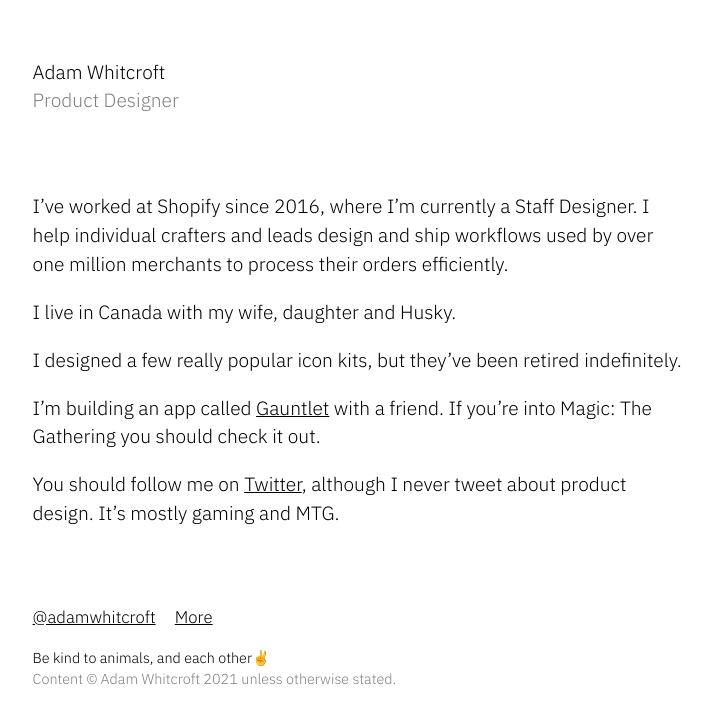
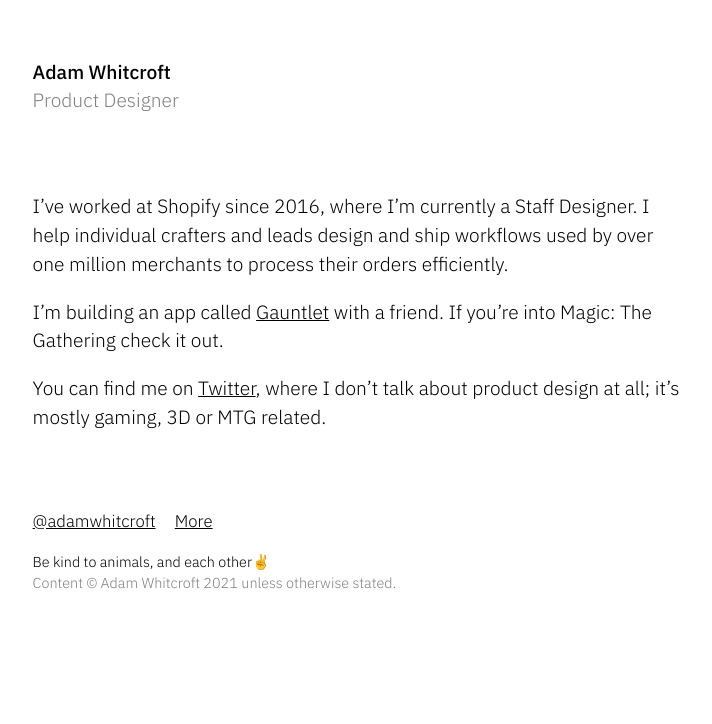
Before and after one commit to AdamWhitcroft/adamwhitcroft.github.io, a Jekyll site: the page built from index.md, in a window 1280 px wide. Shown: the top 724 px of the page, without its empty margins (281-993 px from the left). Built offline with Jekyll 4.4.1, drawn with Linux system fonts in a browser that asks for light colours.

Commit message:
more small updates, header stuff mostly, some content changes

```diff
--- a/_includes/header.html
+++ b/_includes/header.html
@@ -1,4 +1,7 @@
 <header role="banner">
+	{% if page.class != "home" %}
+	<a href="/">Home</a><span class="sep">&bull;</span>
+	{% endif %}
 	<h1>
 		{% if page.class != "home" %}
 		{{ page.title }}
@@ -6,7 +9,4 @@
 		Adam Whitcroft <span>Product Designer</span>
 		{% endif %}
 	</h1>
-	{% if page.class != "home" %}
-	<a href="/">Home</a>
-	{% endif %}
 </header>
--- a/_layouts/default.html
+++ b/_layouts/default.html
@@ -12,7 +12,7 @@
         <link rel="icon" type="image/svg+xml" href="/favicon.svg">
         <link color="#888" href="/favicon.svg" rel="mask-icon">
         <link rel="preconnect" href="https://fonts.gstatic.com">
-        <link href="https://fonts.googleapis.com/css2?family=IBM+Plex+Sans:wght@300&display=swap" rel="stylesheet">
+        <link href="https://fonts.googleapis.com/css2?family=IBM+Plex+Sans:wght@300;500&display=swap" rel="stylesheet">
         <link rel="stylesheet" href="/css/style.css">
         <script type="text/javascript">
             window.ga=window.ga||function(){(ga.q=ga.q||[]).push(arguments)};ga.l=+new Date;
--- a/_sass/_style.scss
+++ b/_sass/_style.scss
@@ -34,9 +34,13 @@
     display: block;
   }
 
+  .sep {
+    padding-left: $measure / 12;
+    padding-right: $measure / 12;
+  }
+
   a {
     text-decoration: none;
-    margin-left: auto;
   }
 }
 
--- a/_sass/_type.scss
+++ b/_sass/_type.scss
@@ -2,8 +2,12 @@
 h2,
 h3 {
   position: relative;
-  font-weight: 300;
+  font-weight: 500;
   font-style: normal;
+
+  span {
+    font-weight: 300;
+  }
 }
 
 h1 {
--- a/index.md
+++ b/index.md
@@ -6,10 +6,6 @@
 
 I've worked at Shopify since 2016, where I'm currently a Staff Designer. I help individual crafters and leads design and ship workflows used by over one million merchants to process their orders efficiently.
 
-I live in Canada with my wife, daughter and Husky.
+I'm building an app called [Gauntlet](http://gauntletapp.com/) with a friend. If you're into Magic: The Gathering check it out.
 
-I designed a few really popular icon kits, but they've been retired indefinitely.
-
-I'm building an app called [Gauntlet](http://gauntletapp.com/) with a friend. If you're into Magic: The Gathering you should check it out.
-
-You should follow me on [Twitter](https://twitter.com/AdamWhitcroft), although I never tweet about product design. It's mostly gaming and MTG.
+You can find me on [Twitter](https://twitter.com/AdamWhitcroft), where I don't talk about product design at all; it's mostly gaming, 3D or MTG related.
```
Also changed, not shown: 404.md (+3 -1 lines).
